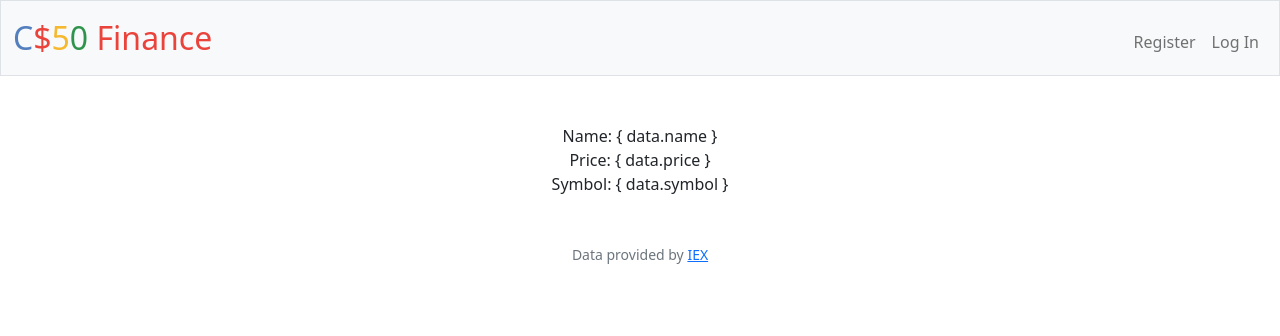
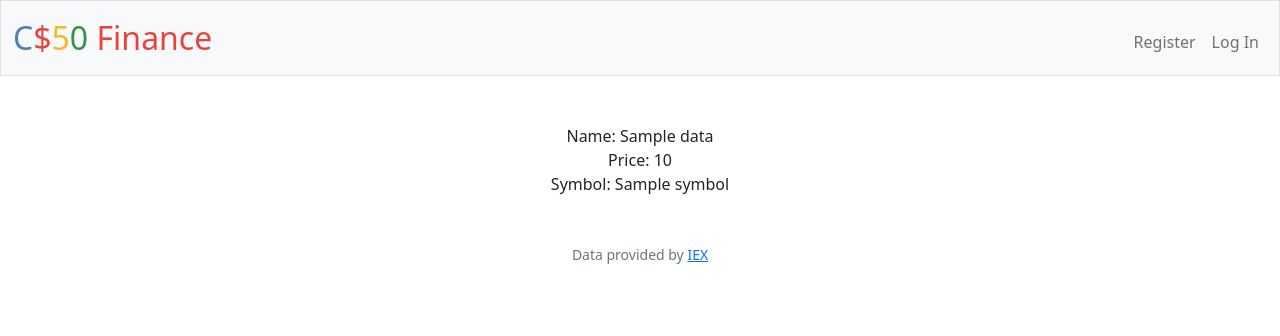
Before and after one commit to KalinaBarzashka/Education, a Flask app: template finance/templates/quoted.html in a window 1280 px wide. Shown: the top 336 px of the page. Run offline with Flask 2, Linux system fonts and the light colour scheme; the template is opened without the code that fills it: most values are stand-ins (such as "Sample title", 1, 10 or a date in 2020); some libraries are stand-ins or nearby versions.

Commit message:
Fri, Aug 26, 2022, 6:40 PM +00:00

```diff
--- a/finance/app.py
+++ b/finance/app.py
@@ -122,7 +122,7 @@ def quote():
         if data == None:
             return apology("no data found for provided symbol", 403)
 
-        return render_template("quoted", data)
+        return render_template("quoted.html", data=data)
 
     # User reached route via GET (as by clicking a link or via redirect)
     else:
--- a/finance/templates/quoted.html
+++ b/finance/templates/quoted.html
@@ -5,7 +5,7 @@
 {% endblock %}
 
 {% block main %}
-    <div>Name: { data.name }</div>
-    <div>Price: { data.price }</div>
-    <div>Symbol: { data.symbol }</div>
+    <div>Name: {{ data.name }}</div>
+    <div>Price: {{ data.price }}</div>
+    <div>Symbol: {{ data.symbol }}</div>
 {% endblock %}
```
